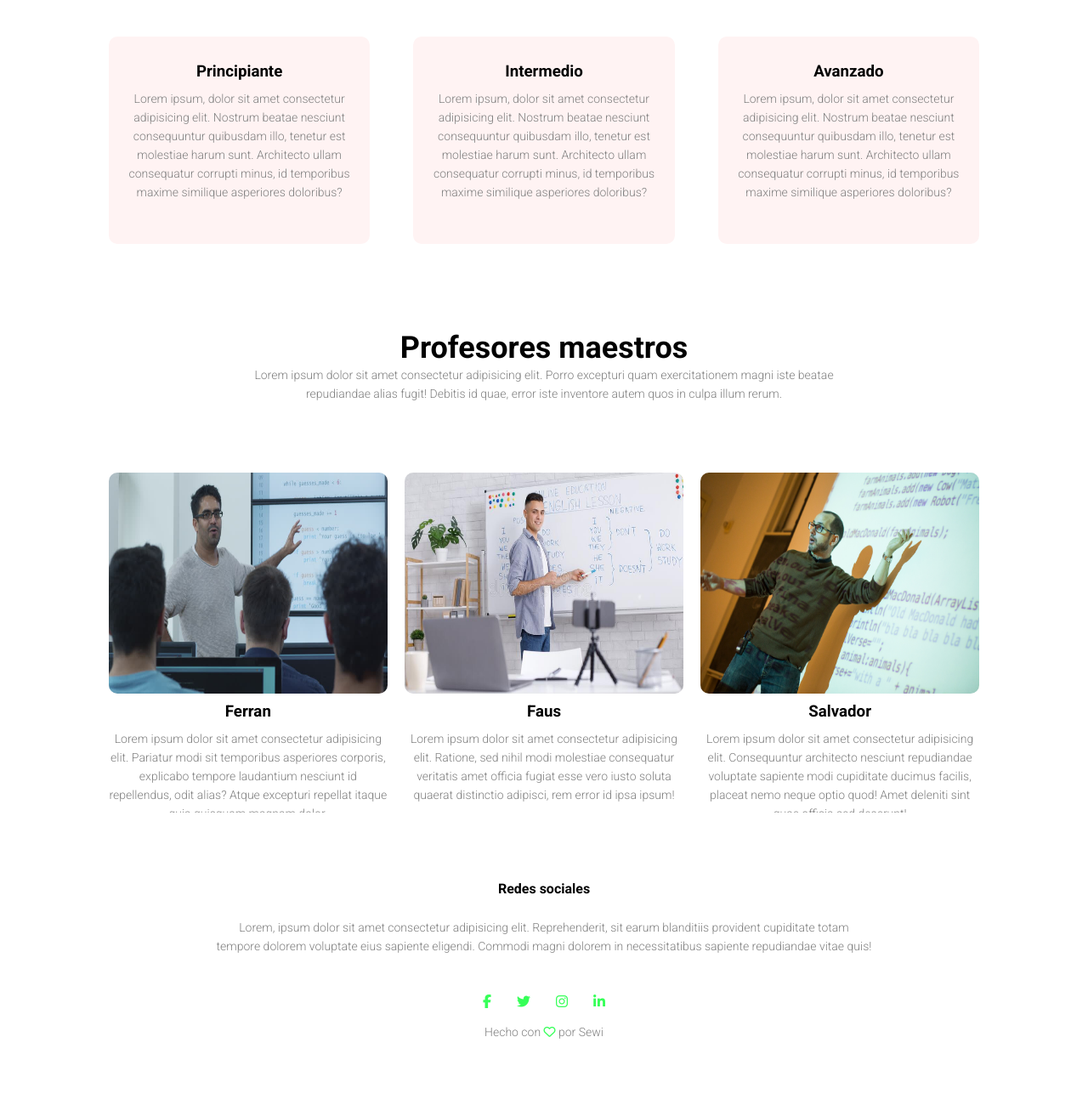
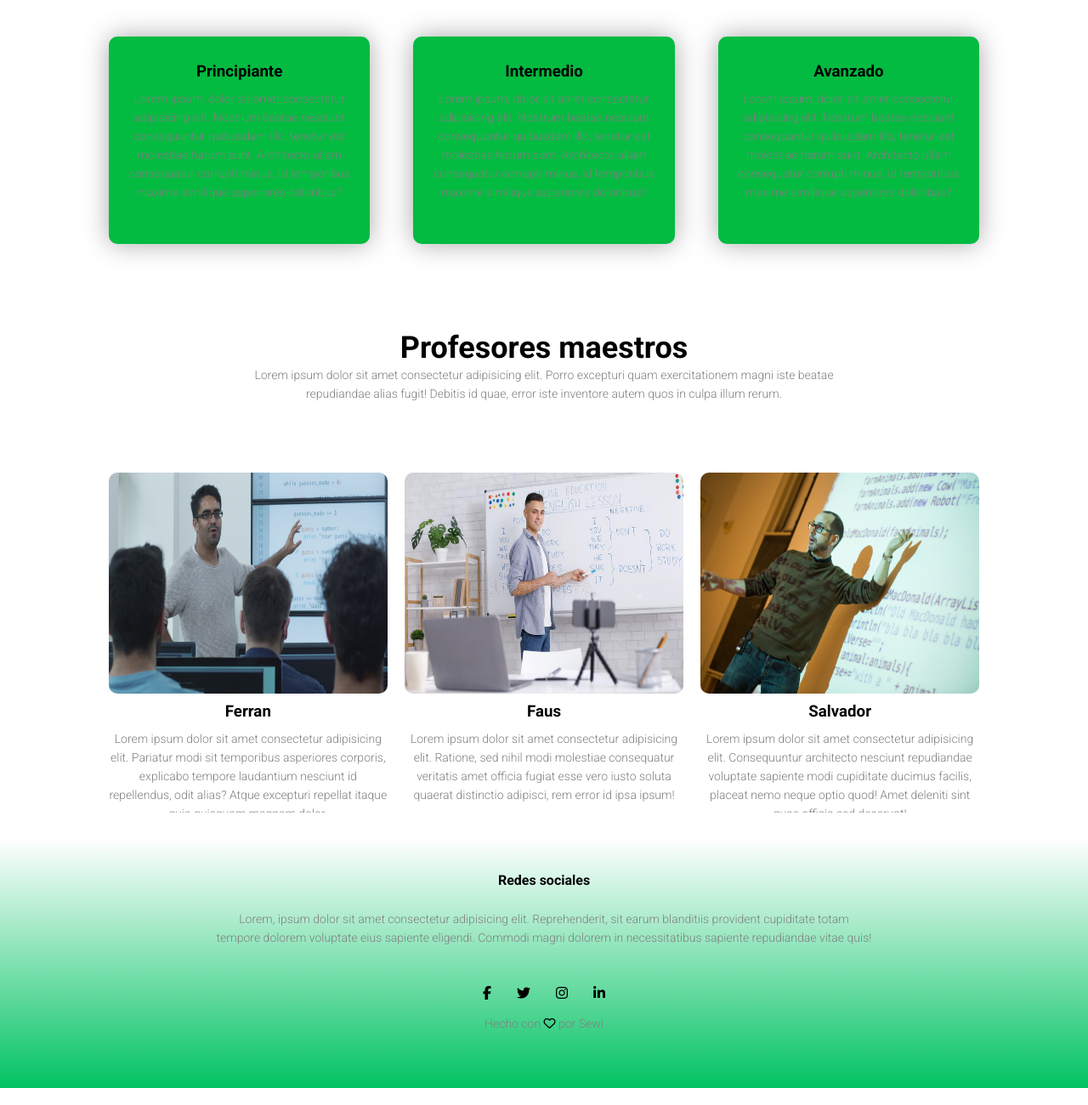
Before and after one commit to s333wi/CodeFast-Academy, a plain HTML site: page index.html in a window 1280 px wide. Shown: the part 974-2274 px from the top of the page at 85% size. Drawn offline with Linux system fonts and the light colour scheme.

Commit message:
Canvios estilo inicio

```diff
--- a/styles/style.css
+++ b/styles/style.css
@@ -2,6 +2,7 @@
     margin: 0;
     padding: 0;
     font-family: 'Roboto', sans-serif;
+
 }
 
 .header{
@@ -16,7 +17,7 @@
 .header p{
     padding-top: 45px;
     font-size: 30px;
-    color: #36ff58;
+    color: #36ff58af;
     opacity: 0.8;
 }
 
@@ -129,12 +130,12 @@ p{
 
 .curso-col{
     flex-basis: 30%;
-    background: #fff3f3;
+    background: #02bb40;
     border-radius: 10px;
     margin-bottom: 5%;
     padding: 20px 12px;
     box-sizing: border-box;
-    transition: 0.7s;
+    box-shadow: 0 0 30px 0px rgba(0, 0, 0, 0.342);
 }
 a{
     text-decoration: none;
@@ -145,11 +146,6 @@ h3{
     text-align: center;
     font-weight: 600;
     margin: 10px;
-}
-
-.curso-col:hover{
-    box-shadow: 0 0 20px 0px rgba(0, 0, 0, 0.2);
-
 }
 
 @media(max-width: 700px){
@@ -188,7 +184,8 @@ h3{
 .footer{
     width: 100%;
     text-align: center;
-    padding: 30px 0;
+    padding: 20px 0;
+    background-image: linear-gradient(#ffff,rgb(2, 195, 99));
 }
 
 .footer h4{
@@ -198,13 +195,13 @@ h3{
 }
 
 .iconos .fa{
-    color:#36ff58;
+    color:#000000;
     margin: 0 13px;
     cursor: pointer;pad: 18px 0;
 }
 
 .fa-heart-o{
-    color: #36ff58;
+    color: #000000;
 }
 
 .footer p{
```
